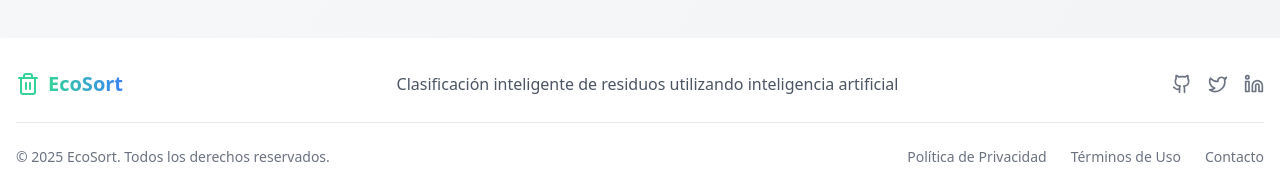
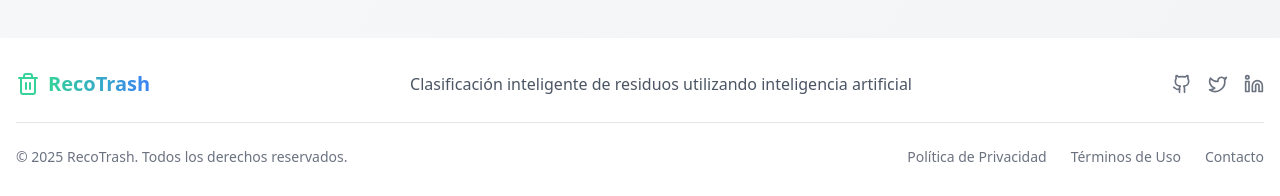
Before and after one commit to agustinguzmanzenteno/project-reco-trash, a React (Vite) app: page / in a window 1280 px wide. Shown: the part 1582-1778 px from the top of the page. Built offline with nearby package versions, Linux system fonts and the light colour scheme.

Commit message:
agregando cambios

```diff
--- a/src/components/Footer.tsx
+++ b/src/components/Footer.tsx
@@ -9,7 +9,7 @@ const Footer: React.FC = () => {
           <div className="flex items-center mb-4 md:mb-0">
             <Trash2 className="w-6 h-6 text-green-500 mr-2" />
             <span className="text-xl font-bold bg-gradient-to-r from-green-500 to-blue-500 bg-clip-text text-transparent">
-              EcoSort
+              RecoTrash
             </span>
           </div>
 
@@ -35,7 +35,7 @@ const Footer: React.FC = () => {
         <div className="border-t border-gray-200 dark:border-gray-700 mt-6 pt-6">
           <div className="flex flex-col md:flex-row justify-between items-center">
             <p className="text-sm text-gray-500 dark:text-gray-400 mb-2 md:mb-0">
-              © 2025 EcoSort. Todos los derechos reservados.
+              © 2025 RecoTrash. Todos los derechos reservados.
             </p>
 
             <div className="flex space-x-6">
--- a/src/components/ResultsSection.tsx
+++ b/src/components/ResultsSection.tsx
@@ -74,7 +74,7 @@ const ResultsSection: React.FC<ResultsSectionProps> = ({ prediction, confidence
       confidence: confidence || 0,
       description: 'Residuos que no pueden ser reciclados.',
       icon: <img src={basuraImg} alt="Basura" className="w-6 h-6" />,
-      color: 'text-red-500 bg-red-100 dark:bg-red-700',
+      color: 'text-red-200 bg-red-100 dark:bg-red-500',
       disposalTips: 'Deposita en el contenedor de restos. Intenta minimizar este tipo de residuos.'
     }
   };
```
